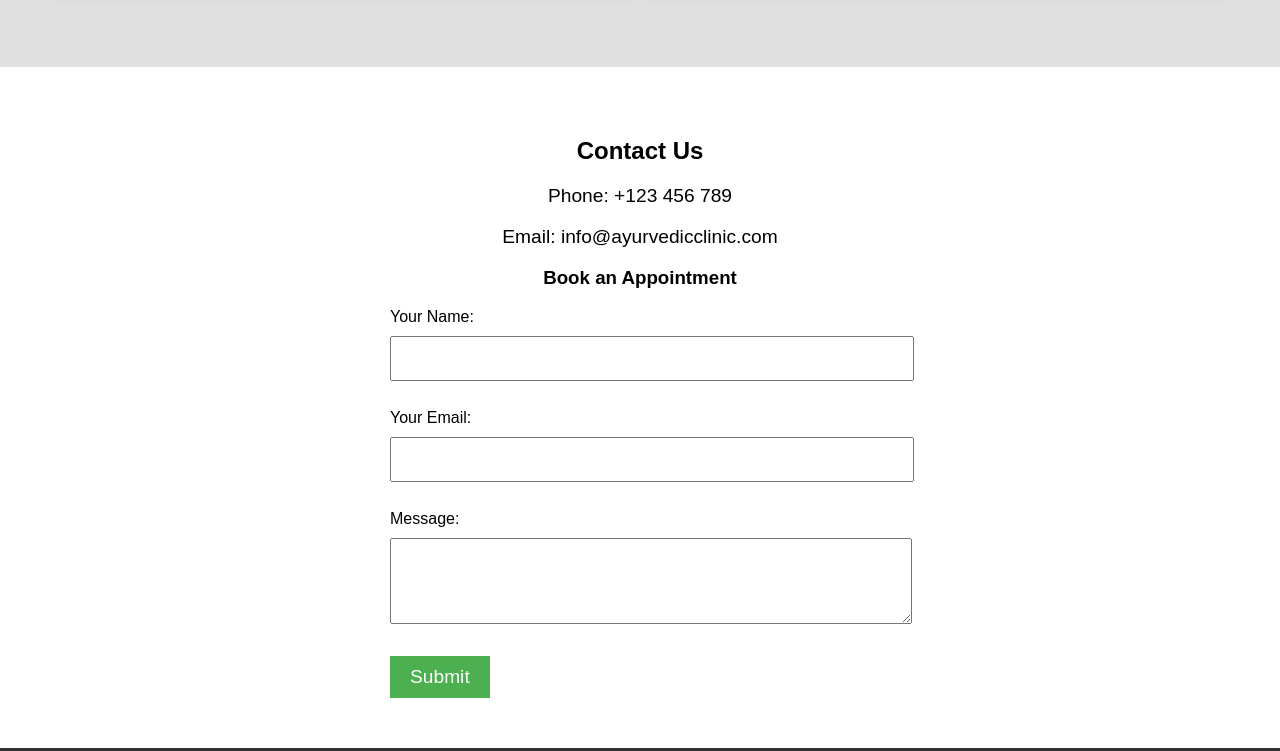
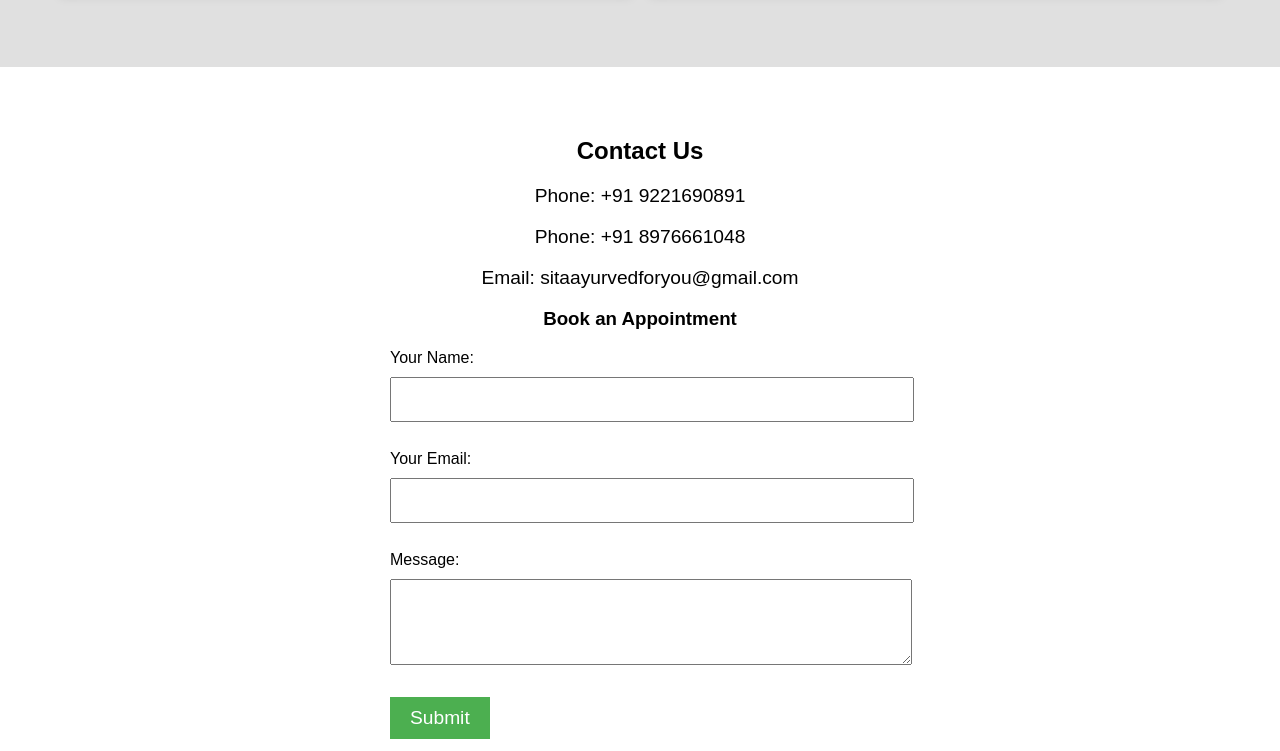
Before and after one commit to paragnaik19/sitaayurveda, a plain HTML site: page index.html in a window 1280 px wide. Shown: the part 1372-2123 px from the top of the page. Drawn offline with Linux system fonts and the light colour scheme; a script that the page names is missing.

Commit message:
Update index.html

```diff
--- a/index.html
+++ b/index.html
@@ -13,7 +13,7 @@
     <header>
         <nav>
             <div class="logo">
-                <h1>Sita Ayurvedic</h1>
+                <h1>Sita Ayurved</h1>
             </div>
             <ul>
                 <li><a href="#home">Home</a></li>
@@ -74,8 +74,9 @@
     <section id="contact">
         <h2>Contact Us</h2>
         <div class="contact-info">
-            <p>Phone: +123 456 789</p>
-            <p>Email: info@ayurvedicclinic.com</p>
+            <p>Phone: +91 9221690891</p>
+            <p>Phone: +91 8976661048</p>
+            <p>Email: sitaayurvedforyou@gmail.com</p>
         </div>
         <h3>Book an Appointment</h3>
         <form id="appointment-form">
```
